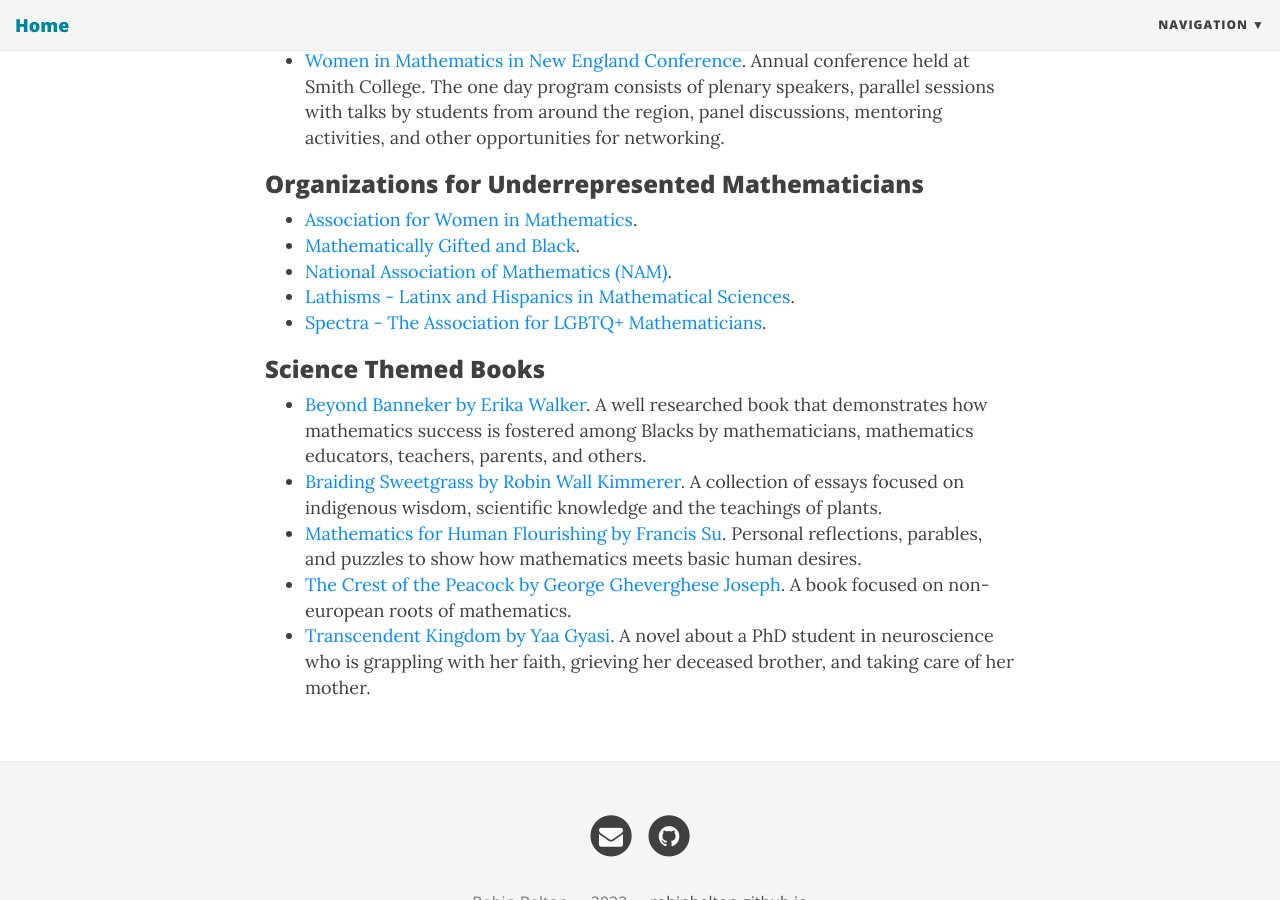
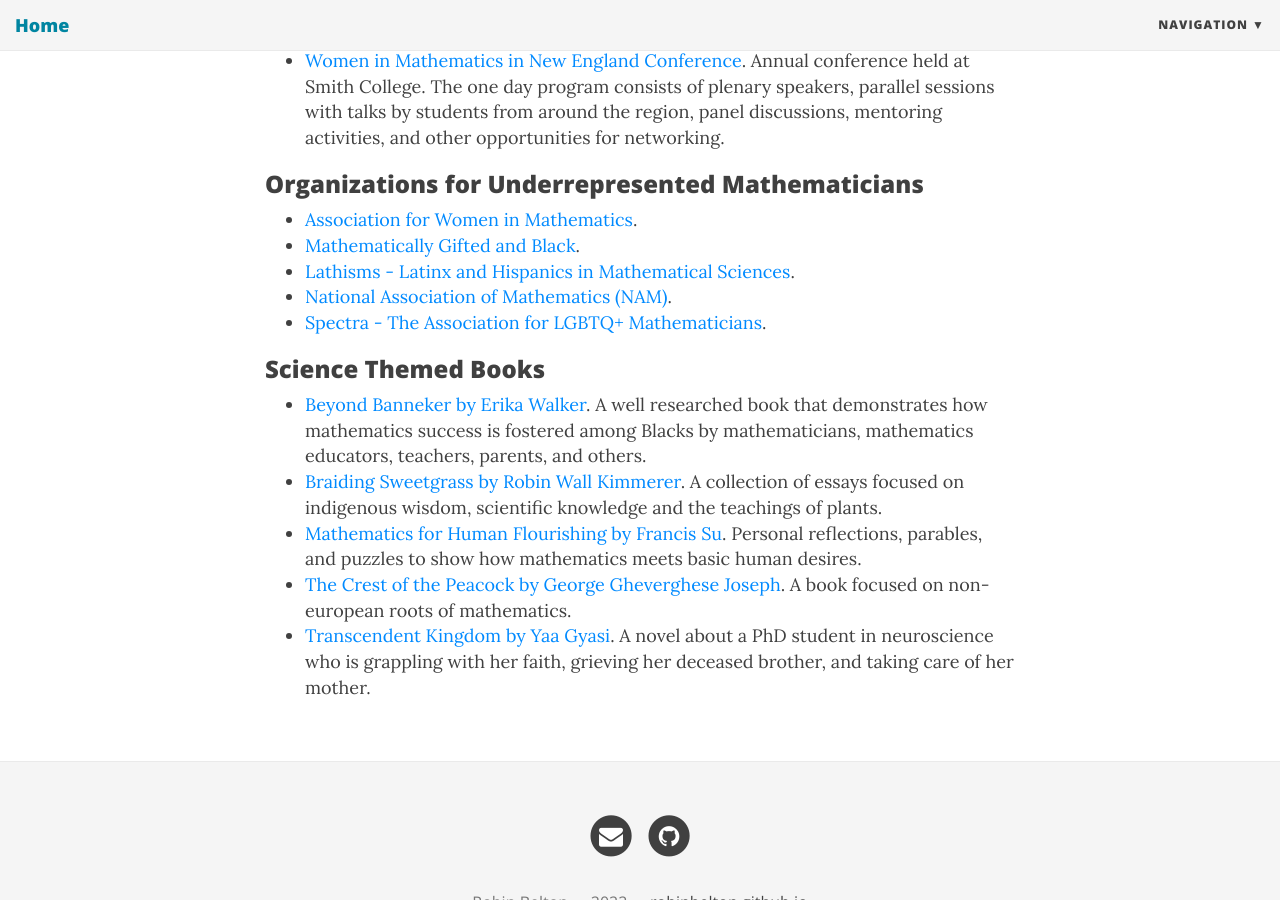
Before and after one commit to robinbelton/robinbelton.github.io, a Jekyll site: the page built from resources.html, in a window 1280 px wide and 900 px high, scrolled down 954 px. Built offline with Jekyll 4.4.1, drawn with Linux system fonts in a browser that asks for light colours; nearby versions of some CDN libraries; some of the changed lines change nothing that is shown.

Commit message:
Fix alphabetical order issue

```diff
--- a/resources.html
+++ b/resources.html
@@ -28,8 +28,8 @@
 <ul>
     <li> <a href="https://awm-math.org/"> Association for Women in Mathematics</a>.</li>
     <li><a href="https://mathematicallygiftedandblack.com/"> Mathematically Gifted and Black</a>. </li>
+    <li><a href="https://www.lathisms.org/"> Lathisms - Latinx and Hispanics in Mathematical Sciences</a>.</li>
     <li><a href="https://www.nam-math.org/"> National Association of Mathematics (NAM)</a>.
-    <li><a href="https://www.lathisms.org/"> Lathisms - Latinx and Hispanics in Mathematical Sciences</a>.</li>
     <li> <a href="http://lgbtmath.org/"> Spectra - The Association for LGBTQ+ Mathematicians</a>.</li>
 </ul>
 
```
